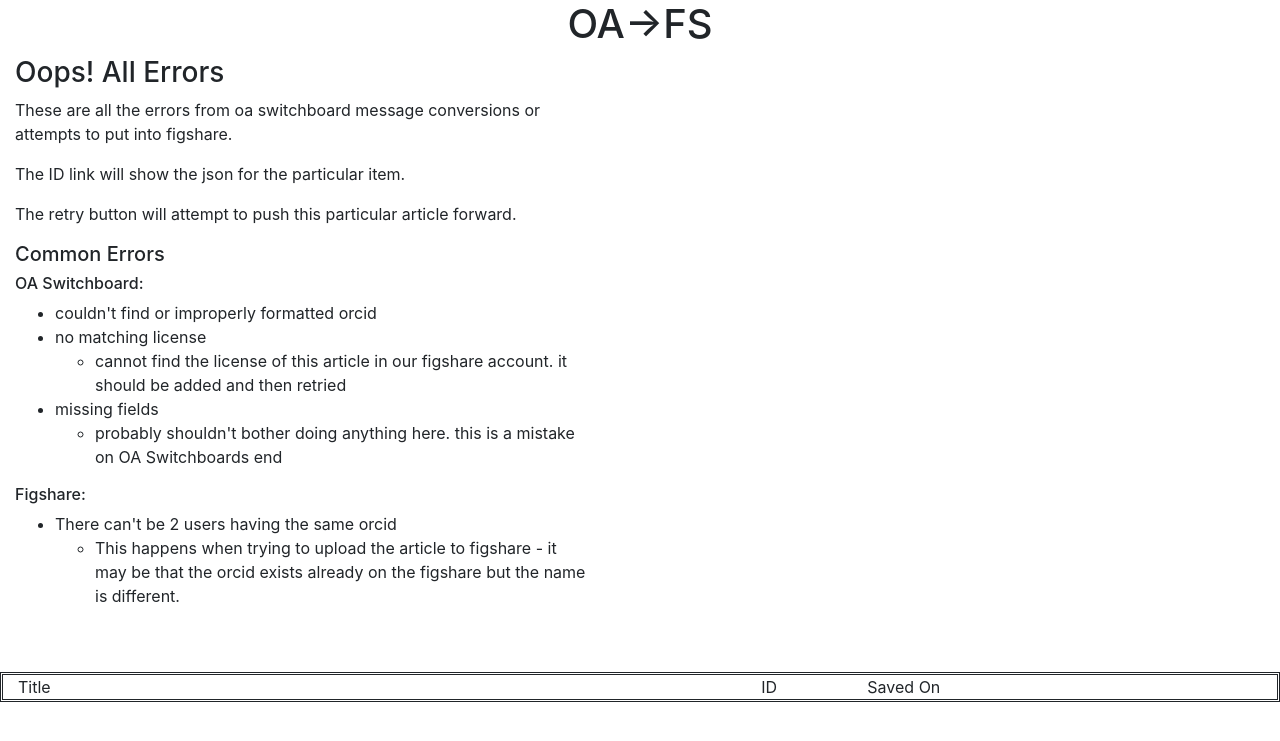
After one commit to cmu-lib/oas-fs-metadata-transfer, a Django app: template transfer/templates/allErrors.html in a window 1280 px wide. The commit adds this page. Shown: the top 741 px of the page. Run offline with Django 5.2, Linux system fonts and the light colour scheme; the template is opened without the code that fills it, so the values that code supplies are empty; some libraries are stand-ins or nearby versions.

Commit message:
add do all script and show all errors with buttons that dont work yet

```diff
--- a/oafs/urls.py
+++ b/oafs/urls.py
@@ -23,6 +23,7 @@
     path('', views.oafsIndex, name='oafsIndex'),
     path('fsAttempts', views.fsAttempts, name='fsAttempts'),
     path('oaMessages', views.showMessages, name='showMessages'),
-    path('fsLicenses', views.showLicenses, name='showLicenses'),
-    path('fsPushResults', views.fsPushResults, name='fsPushResults'),
+    path('fsLicenses', views.showLicenses, name='showLifwfwefcenses'),
+    path('allErrors', views.allErrors, name='allErrors'),
+    path('<int:key_id>/', views.retryOAConversion, name='retryOAConversion'),
 ]
--- /dev/null
+++ b/transfer/templates/allErrors.html
@@ -0,0 +1,141 @@
+{% extends "base.html" %}
+
+{% block content %}
+<style>
+    .message-note,.message-json{display: none;}
+    .message-id{color:blue;text-decoration: underline;}
+    .message-id:hover{cursor: pointer;}
+    .status-id{text-decoration: underline;}
+    .status-id:hover{cursor: pointer;}
+    #helptext{
+        margin-left:15px;
+        width:45%;
+    }
+    #pagetitle{
+        margin-left: 15px;
+    }
+    #table-head{
+        border-style: double;
+    }
+    .m-note p{
+        margin-left: 25px;
+        font-style: italic;
+        color:firebrick;
+    }
+    .gray{
+        background-color: lightgray;
+    }
+</style>
+
+<h3 id="pagetitle">Oops! All Errors</h3>
+<div class="container-fluid">
+<div class="row">
+    <div id="helptext">
+        <p>These are all the errors from oa switchboard message conversions or attempts to put into figshare.</p>
+        <p>The ID link will show the json for the particular item.</p>
+        <p>The retry button will attempt to push this particular article forward.</p>
+        <h5>Common Errors</h5>
+        <h6>OA Switchboard:</h6>
+        <ul>
+            <li>couldn't find or improperly formatted orcid</li>
+            <li>no matching license</li>
+            <ul>
+                <li>cannot find the license of this article in our figshare account. it should be added and then retried</li>
+            </ul>
+            <li>missing fields</li>
+            <ul>
+                <li>probably shouldn't bother doing anything here. this is a mistake on OA Switchboards end</li>
+            </ul>
+        </ul>
+        <h6>Figshare:</h6>
+        <ul>
+            <li>There can't be 2 users having the same orcid</li>
+            <ul>
+                <li>This happens when trying to upload the article to figshare - it may be that the orcid exists already on the figshare but the name is different.</li>
+            </ul>
+        </ul>
+    </div>
+</div>
+<br/><br/>
+
+<div class="row" id="table-head">
+    <div class="col-7">Title</div>
+    <div class="col-1">ID</div>
+    <div class="col-2">Saved On</div>
+    <div class="col-2">&nbsp;</div>
+</div>
+    {% for item in results  %}
+    <!--
+    0 is id
+    1 is title
+    2 is status
+    3 is note
+    4 json
+    5 dateattempted
+    6 type
+    -->
+
+    <!-- then it is a oa message -->
+    {% if forloop.counter|divisibleby:2 %}
+        <div class="row gray">
+    {%else%}
+        <div class="row">
+    {%endif%}
+            <div class="col-7"><b>{{item.1}}</b></div>
+            <div class="col-1">
+                <div class="message-id" id="message-{{item.0}}">{{item.6}}: {{item.0}}</div>
+            </div>
+            <div class="col-2">{{item.5}}</div>
+            <div class="col-2">
+                <div class="retry-conversion" id="retry-{{item.0}}"><button>retry</button></div>
+            </div>
+        <div class="message-json col-12" id="json-{{item.0}}">{{item.4}}</div>
+    </div>
+    {% if forloop.counter|divisibleby:2 %}
+        <div class="row gray">
+    {%else%}
+        <div class="row">
+    {%endif%}
+        <div class="col-12 m-note" id="note-{{item.0}}"><p>{{item.3}}</p></div>
+    </div>
+    <!-- endrow -->
+
+    {% endfor %}
+</div>
+<!-- end containerfluid -->
+
+<script type="text/javascript">
+
+    $(document).ready(function(){
+
+        $('.message-json pre').each(function(){//let's figure out how to make this pretty later.
+            // this.innerHTML = JSON.stringify(JSON.parse(this.innerHTML),null,2);
+            // this.innerHTML =JSON.stringify(this.innerHTML, null, 2);
+            // x = JSON.parse(this.innerHTML);
+            // console.log(x);
+            // console.log(this.innerHTML);
+        });
+        $(".message-id").click(function(){
+            // console.log(this.id);
+            mess_id = this.id.split('-')[1];
+            $('#json-'+mess_id).toggle();
+        });
+        $(".status-id").click(function(){
+            console.log(this.id);
+            mess_id = this.id.split('-')[1];
+            $('#note-'+mess_id).toggle();
+        });
+        $(".retry-conversion").click(function(){
+            mess_id = this.id.split('-')[1];
+            console.log(mess_id);
+            //do ajax command that will retry this item and then reload the results of this page after getting an alert()
+        });
+        for (var i = $(".message-json").length - 1; i >= 0; i--) {
+            jsonstr = $($(".message-json")[i]).text();
+            jsonstr = JSON.stringify(JSON.parse(jsonstr), null, 2);
+            $(".message-json")[i].innerHTML="<pre>"+jsonstr+"</pre>";
+        }
+});
+
+</script>
+{%endblock%}
--- a/transfer/templates/index.html
+++ b/transfer/templates/index.html
@@ -4,7 +4,8 @@
 <ul>
     <li><a href="/oaMessages">OA Switchboard Messages</a></li>
     <li><a href="/fsAttempts">Figshare Input Attempts</a></li>
-    <li><a href="/fsPushResults">Figshare Push Results</a></li>
+    <!-- <li><a href="/fsPushResults">Figshare Push Results</a></li> -->
     <li><a href="/fsLicenses">Currently Available Figshare Licenses</a></li>
+    <li><a href="/allErrors">All Failed Articles</a></li>
 </ul>
 {%endblock%}
```
Also changed, not shown: transfer/management/commands/do_everything.py (added, +9 -0 lines), transfer/views.py (+21 -13 lines).
